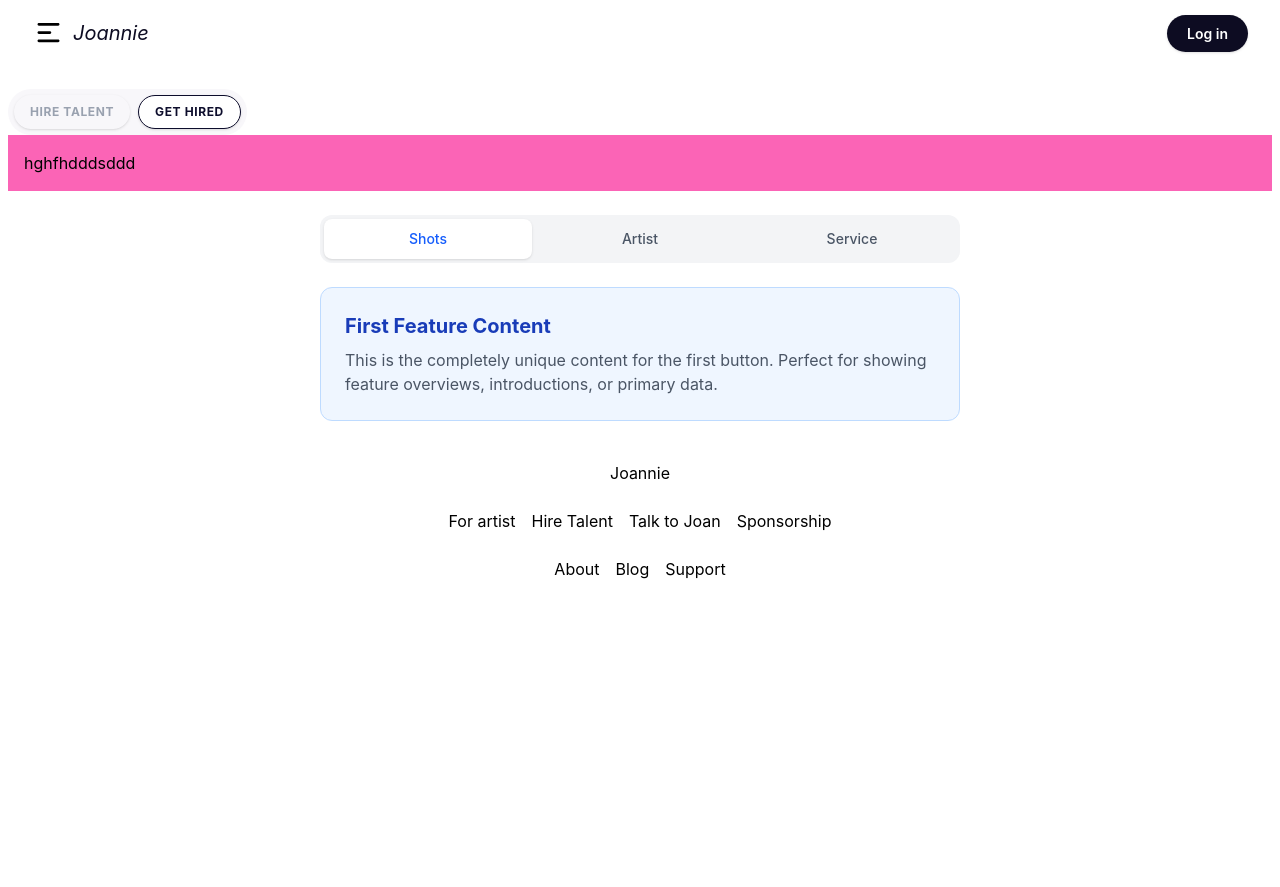
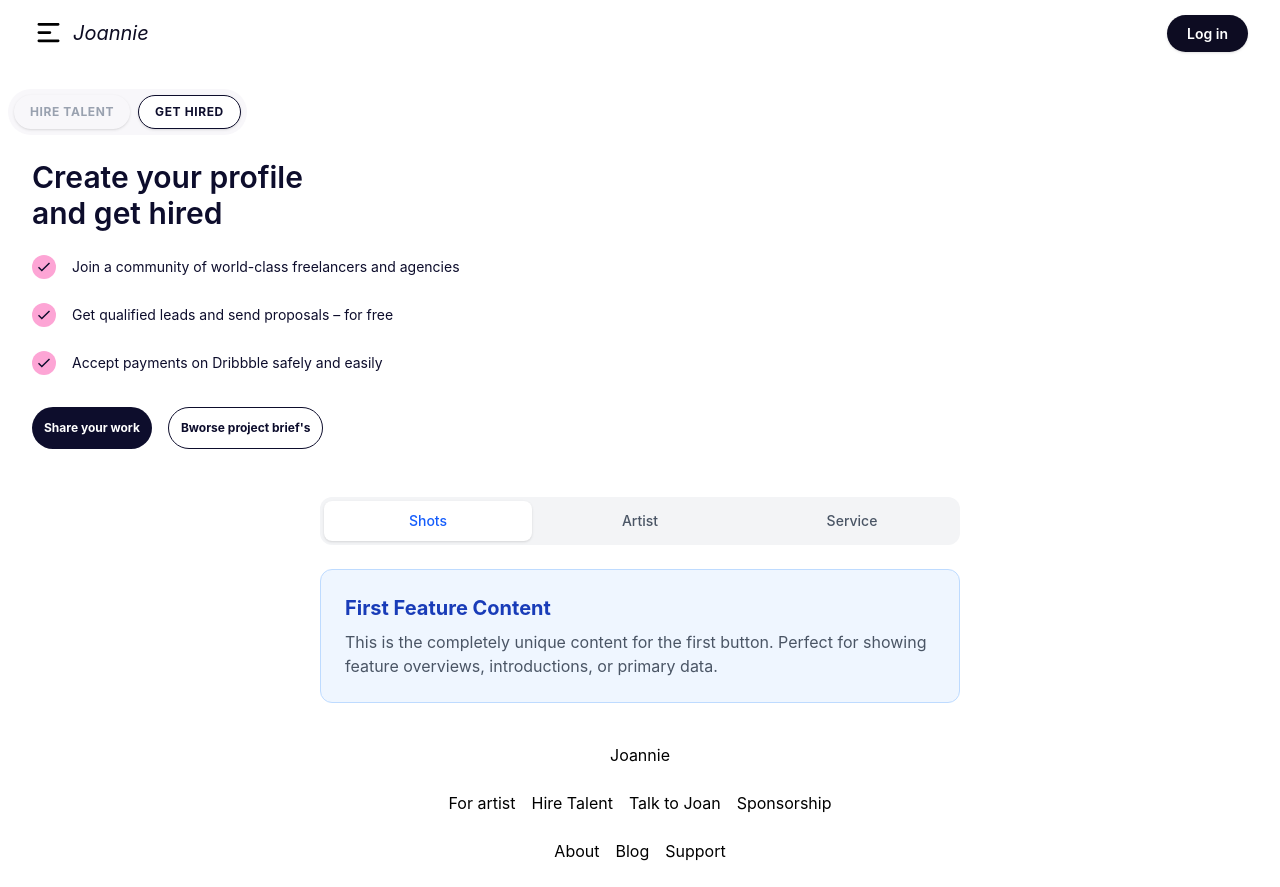
Before and after one commit to neducod/secret-project, a React (Vite) app: page / in a window 1280 px wide. Both pictures are taken after a click on the button "GET HIRED". Before the commit the page ends 800 px from the top, so only its background shows below. Built offline with nearby package versions, Linux system fonts and the light colour scheme.

Commit message:
hero section button switch and content done

```diff
--- a/src/components/Hero.jsx
+++ b/src/components/Hero.jsx
@@ -1,6 +1,6 @@
 import { useState } from 'react'
 import { IoMdCheckmark } from "react-icons/io";
-// import { CgMenuLeftAlt } from "react-icons/cg";
+// import { FaRegFileImage } from "react-icons/fa";
 
 
 
@@ -42,8 +42,39 @@ function Hero(){
             );
             case 'tab2':
             return (
-                <div className='bg-pink-400 p-4'>
-                    <p>hghfhdddsddd</p>
+                <div className='flex justify-start flex-col gap-4'>
+                    <div className='max-w-xl w-full flex flex-col gap-6 md:gap-8 p-4 md:p-6 text-[#0d0d2c]'>
+                        {/* <span>Create your profile</span> */}
+                        {/* CREATE YOUR PROFILE, BROWSE CLIENT BRIEFS, OFFER YOUR SERVICES, SHARE YOUR WORK */}
+                        <h1 className='text-left items-center text-3xl font-semibold max-w-xs'><span>Create your profile</span> and get hired</h1>
+                        <div className='flex flex-col gap-6 -mt-2'>
+                            <div className='flex justfiy-center items-center gap-4'>
+                                <div className='bg-pink-300 rounded-full p-1'>
+                                    <IoMdCheckmark />
+                                </div>
+                                <p className='text-sm font-normal gap-4'>Join a community of world-class freelancers and agencies</p>
+                            </div>
+                            <div className='flex justfiy-center items-center gap-4'>
+                                <div className='bg-pink-300 rounded-full p-1'>
+                                    <IoMdCheckmark />
+                                </div>
+                                <p className='text-sm font-normal gap-4'>Get qualified leads and send proposals – for free</p>
+                            </div>
+                            <div className='flex justfiy-center items-center gap-4'>
+                                <div className='bg-pink-300 rounded-full p-1'>
+                                    <IoMdCheckmark />
+                                </div>
+                                <p className='text-sm font-normal gap-4'>Accept payments on Dribbble safely and easily</p>
+                            </div>
+                        </div>
+
+                        <div className='flex flex-row gap-4'>
+                            <button className='font-bold h-[40] text-center p-3 rounded-4xl border-[#0d0d2c] text-white bg-[#0d0d2c] text-xs flex flex-row gap-2 justify-center items-center'>
+                            {/* <FaRegFileImage /> */}
+                            Share your work</button>
+                            <button className='font-bold h-[40] text-center p-3 rounded-4xl border-[#0d0d2c] border text-[#0d0d2c] bg-white text-xs'>Bworse project brief's</button>
+                        </div>
+                    </div>
                 </div>
             );
             default:
```
